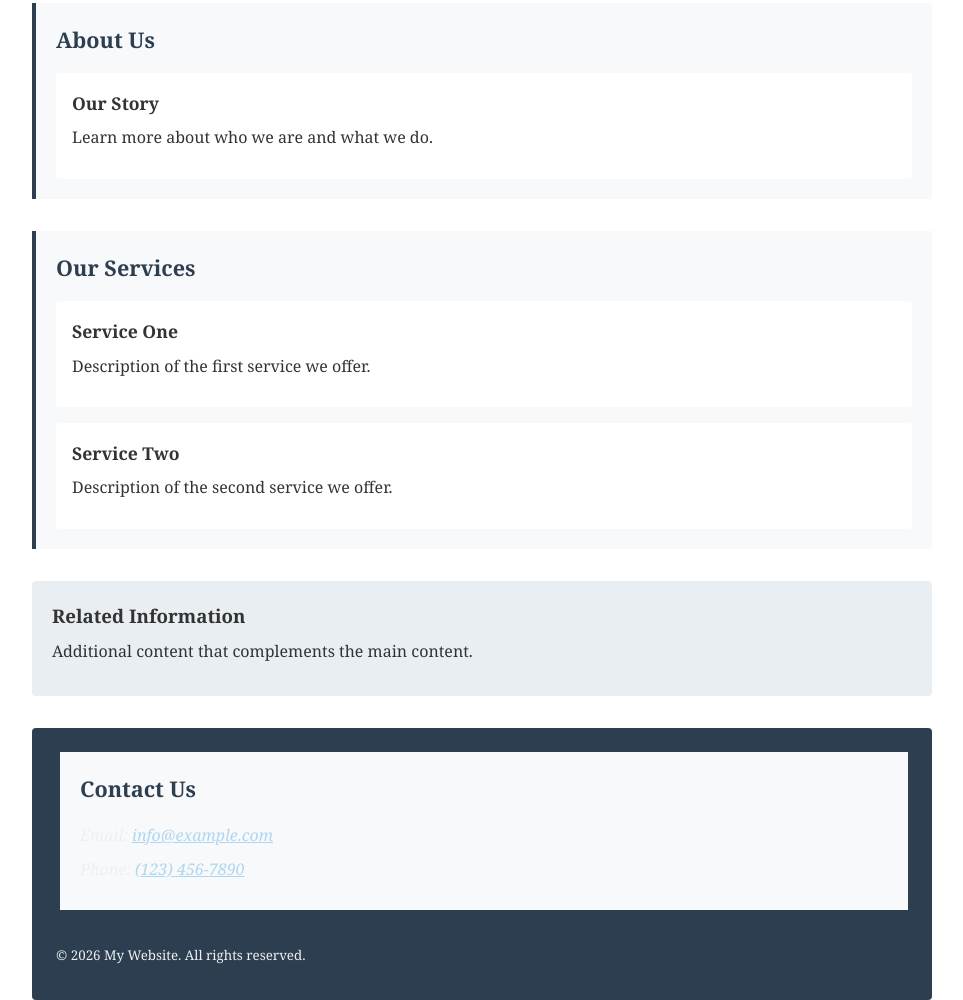
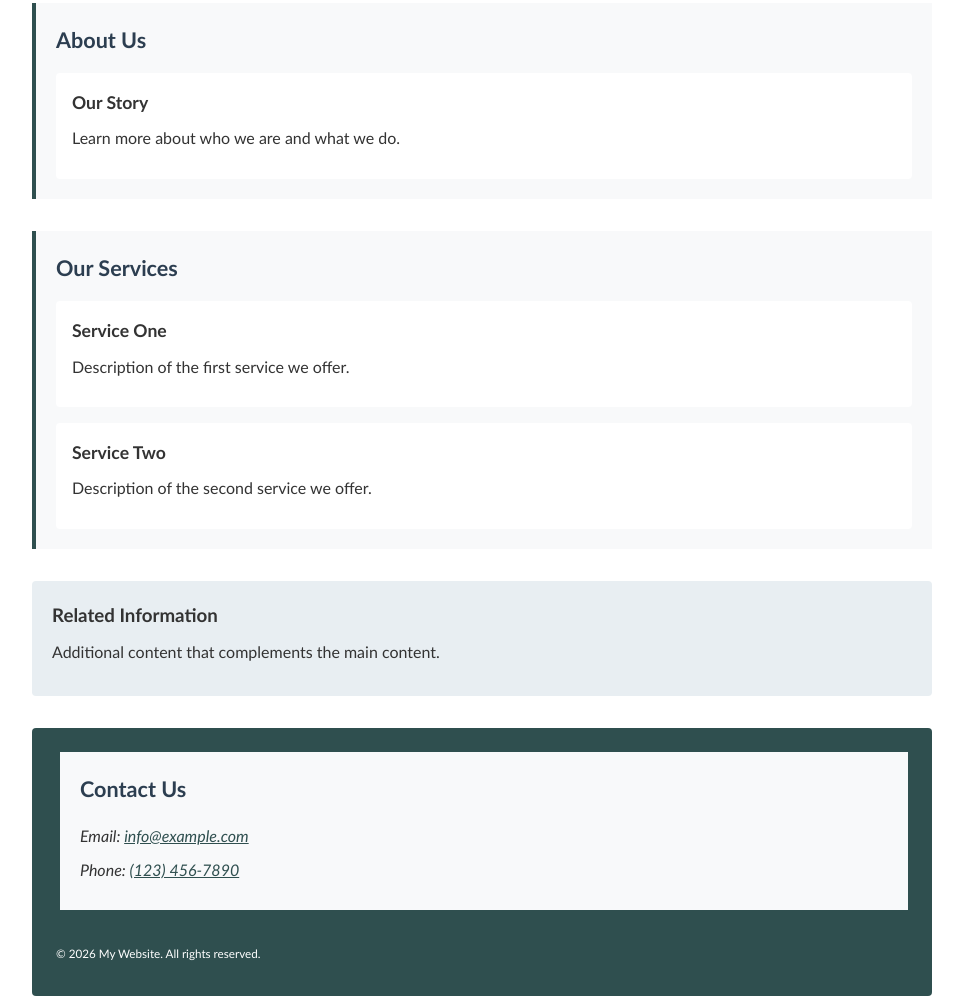
Before and after one commit to midnight-getaway/CSS-Exercise, a plain HTML site: page index.html in a window 1280 px wide. Shown: the part 324-1324 px from the top of the page, without its empty margins (158-1121 px from the left). Drawn offline with Linux system fonts and the light colour scheme.

Commit message:
Add footer copyright ID and CSS styling
Co-authored-by: Cursor <cursoragent@cursor.com>

```diff
--- a/index.html
+++ b/index.html
@@ -59,7 +59,7 @@
                 <p>Phone: <a href="tel:+1234567890" aria-label="Call (123) 456-7890">(123) 456-7890</a></p>
             </address>
         </section>
-        <p><small>&copy; 2026 My Website. All rights reserved.</small></p>
+        <p id="copyright"><small>&copy; 2026 My Website. All rights reserved.</small></p>
     </footer>
 </body>
 </html>
--- a/styles.css
+++ b/styles.css
@@ -1,6 +1,6 @@
 /* Base typography and layout */
 body {
-    font-family: Georgia, "Times New Roman", serif;
+    font-family: Trebuchet MS, sans-serif;
     line-height: 1.6;
     color: #333;
     max-width: 900px;
@@ -10,7 +10,7 @@ body {
 
 /* Box model: padding and margin */
 header {
-    background-color: #2c3e50;
+    background-color: #2F4F4F;
     color: #ecf0f1;
     padding: 1.5rem;
     margin-bottom: 2rem;
@@ -48,7 +48,7 @@ section {
     margin-bottom: 2rem;
     padding: 1.25rem;
     background-color: #f8f9fa;
-    border-left: 4px solid #2c3e50;
+    border-left: 4px solid #2F4F4F;
 }
 
 section h2 {
@@ -93,15 +93,21 @@ aside h3 {
 
 footer {
     padding: 1.5rem;
-    background-color: #2c3e50;
-    color: #ecf0f1;
+    background-color: #2F4F4F;
+    color: #333;
     border-radius: 4px;
 }
 
 footer a {
-    color: #aed6f1;
+    color: #2F4F4F;
 }
 
 footer p {
     margin-bottom: 0.5rem;
 }
+
+#copyright {
+    margin-top: 1rem;
+    font-size: 0.875rem;
+    color: #ffffff;
+}
```
